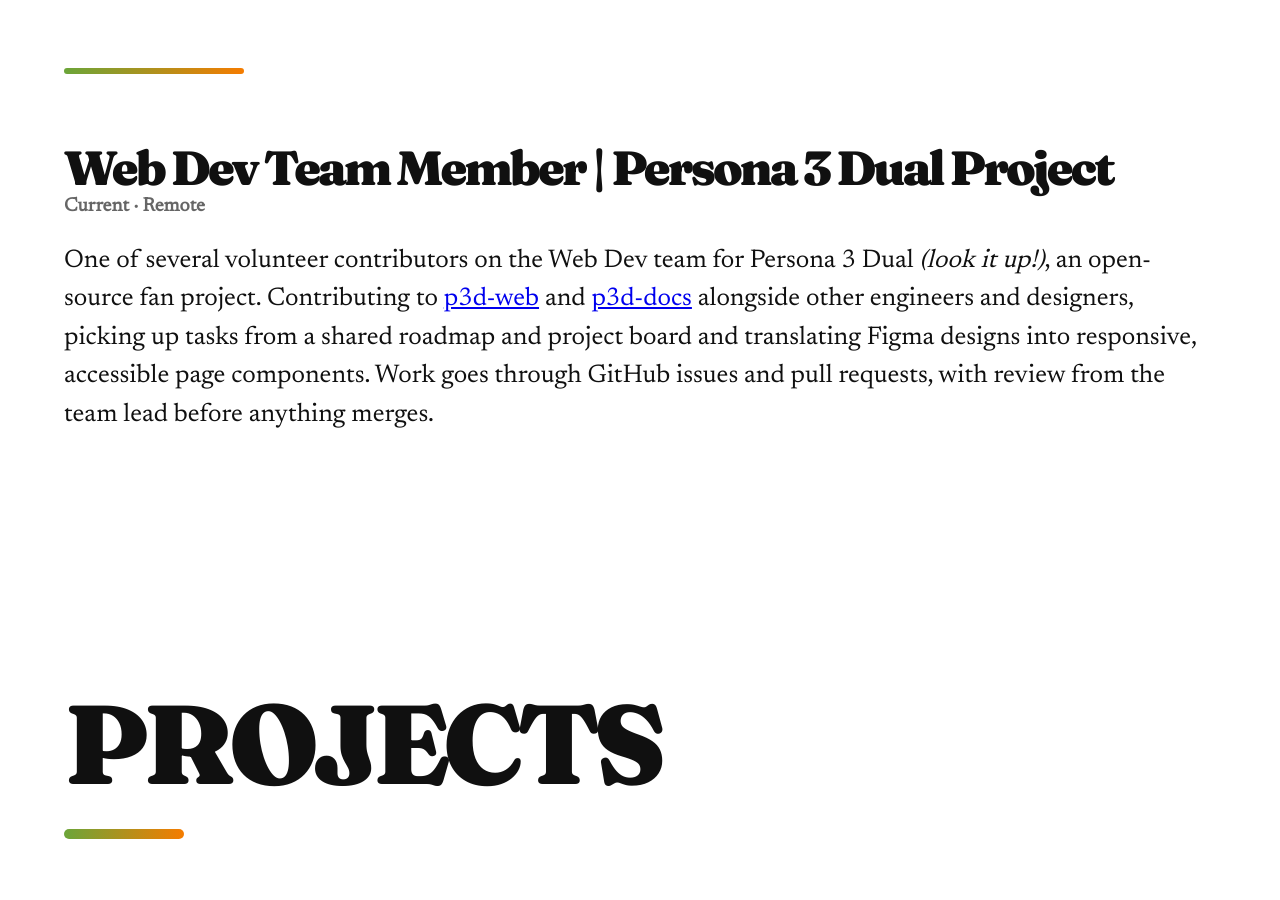
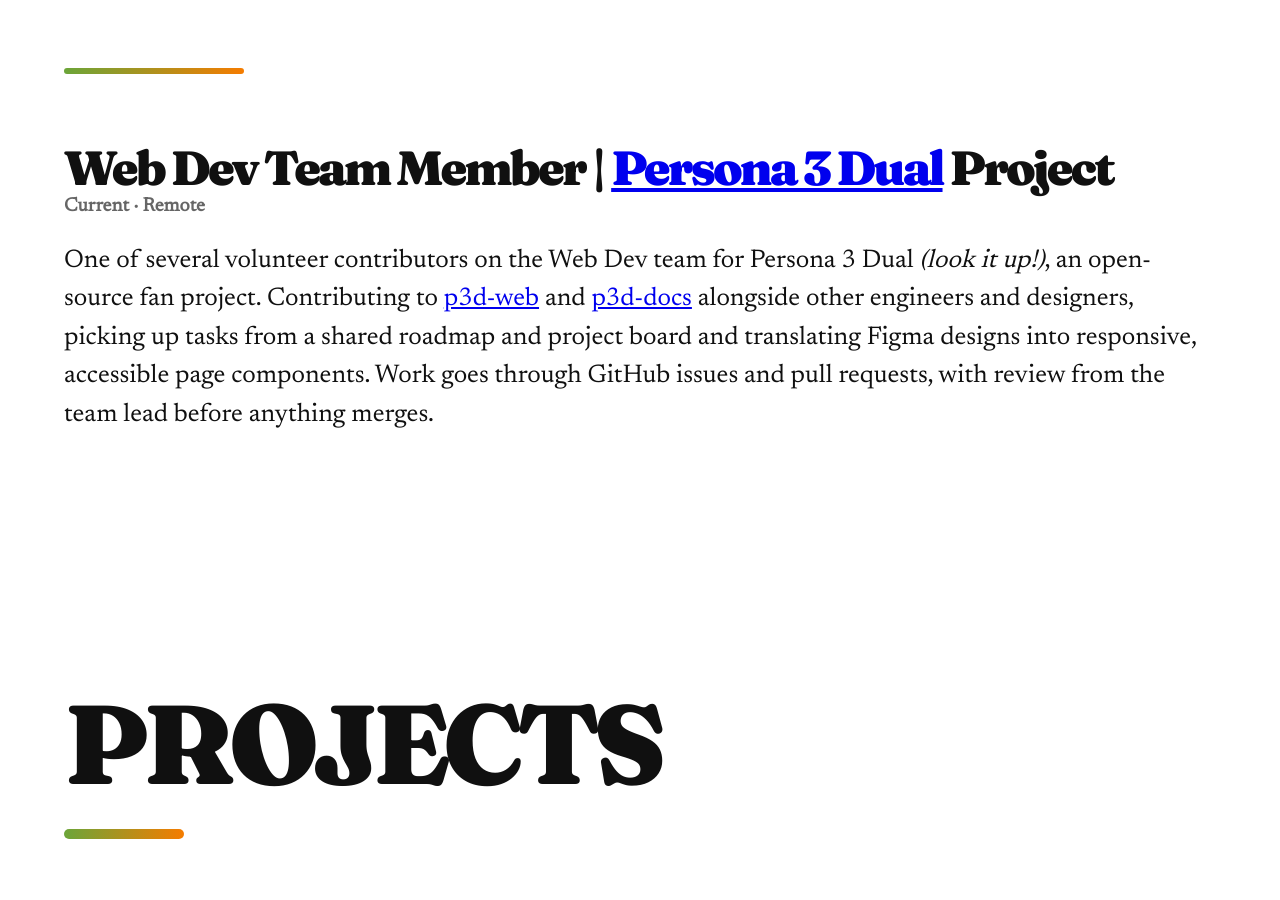
Before and after one commit to pesterian/portfolio, a plain HTML site: page index.html in a window 1280 px wide. Shown: the part 3920-4820 px from the top of the page. Drawn offline with Linux system fonts and the light colour scheme.

Commit message:
hyperlink

```diff
--- a/index.html
+++ b/index.html
@@ -199,7 +199,7 @@
 
         <div class="job">
           <div class="job-header">
-            <h3>Web Dev Team Member | Persona 3 Dual Project</h3>
+            <h3>Web Dev Team Member | <a href="https://github.com/p3d-project">Persona 3 Dual</a> Project</h3>
 
             <span>Current · Remote</span>
           </div>
```
